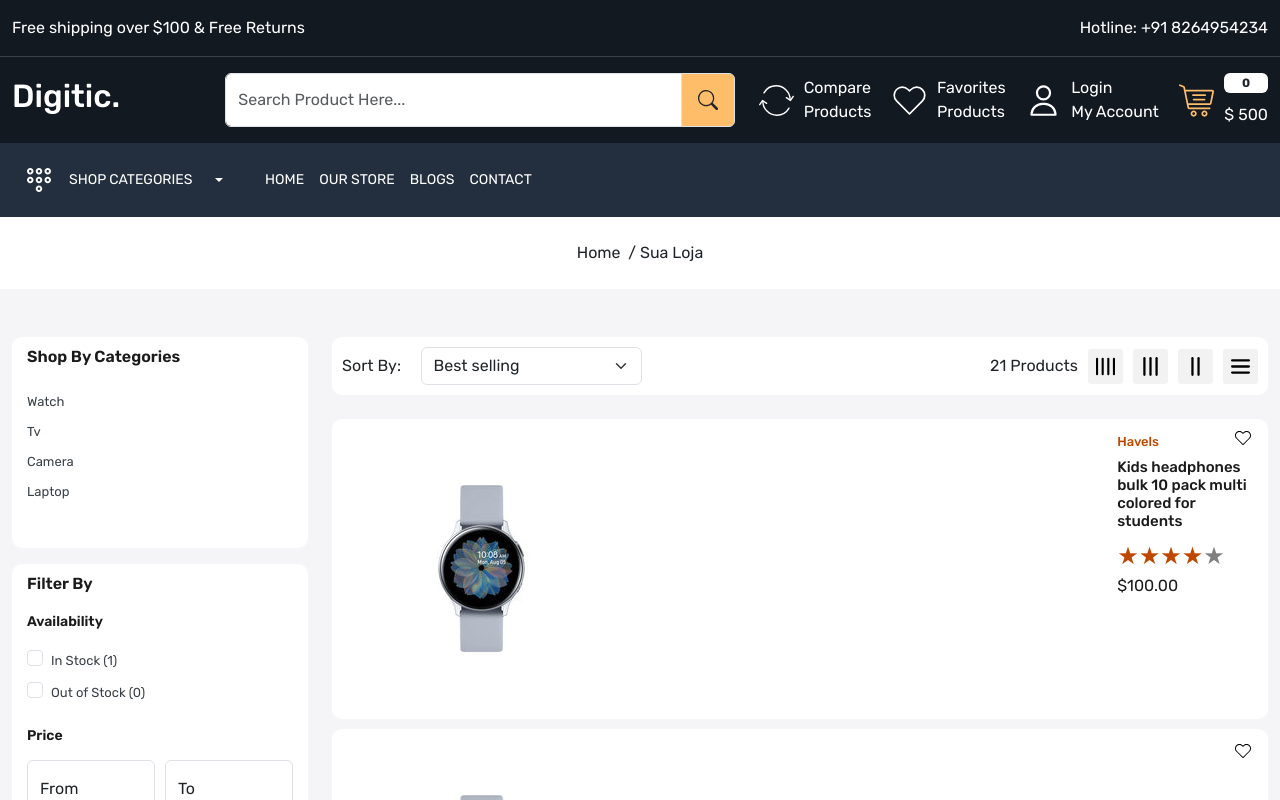
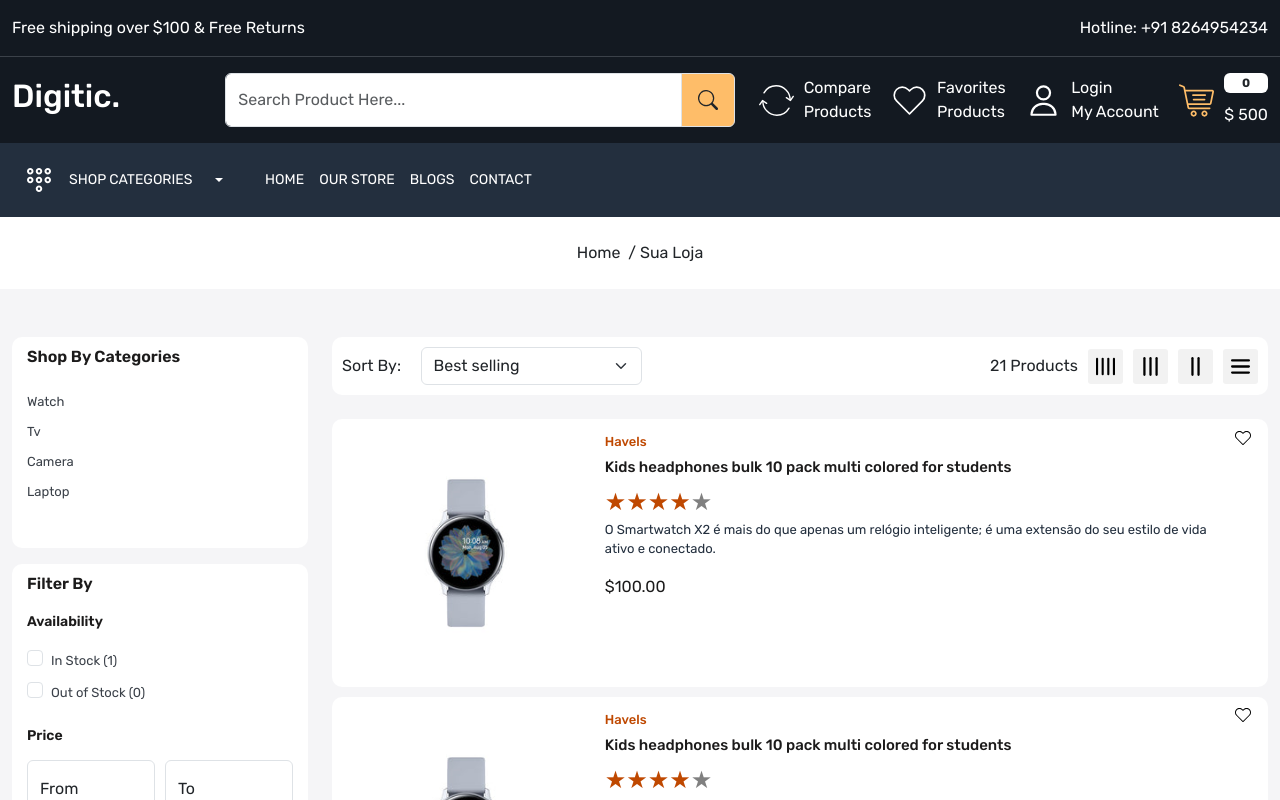
Before and after one commit to DouglasWillianBasilio/app_ecommerce, a React (Create React App) app: page /store in a window 1280 px wide. Both pictures are taken after a click on the picture 1240 px from the left and 366 px from the top of the page. Shown: the top 800 px of the page. Built offline with nearby package versions, Linux system fonts and the light colour scheme.

Commit message:
update productCard

```diff
--- a/src/App.css
+++ b/src/App.css
@@ -376,6 +376,12 @@ footer .input-group-text {
   color: var(--color-1c1b1b);
 }
 
+.product-card p.description {
+  font-size: 13px;
+  color: var(--color-232f3e);
+  margin-right: 20px;
+}
+
 .action-bar {
   top: 10%;
   right: -23px;
@@ -518,6 +524,7 @@ footer .input-group-text {
   background-color: var(--color-f2f2f2);
   padding: 8px;
   border-radius: 3px;
+  cursor: pointer;
 }
 
 .gr-12 {
@@ -541,8 +548,25 @@ footer .input-group-text {
   gap: 20px;
 }
 
+.gr-6 .product-image {
+  width: 100%;
+}
+
+.gr-6 .product-image img {
+  margin: auto;
+  display: block;
+}
+
 .gr-12 .product-card .product-image {
-  width: 270ex;
+  width: 270px;
+}
+
+.gr-12 .product-card .product-image {
+  height: auto;
+}
+
+.gr-12 .action-bar {
+  top: 17%;
 }
 
 /* Sua loja fim */
--- a/src/components/ProductCard.js
+++ b/src/components/ProductCard.js
@@ -27,6 +27,7 @@ const ProductCard = (props) => {
                         edit={false}
                         activeColor="#bf4800"
                     />
+                    <p className={`description ${grid === 12 ? "d-block" : "d-none"}`}>O Smartwatch X2 é mais do que apenas um relógio inteligente; é uma extensão do seu estilo de vida ativo e conectado.</p>
                     <p className='price'>$100.00</p>
                 </div>
                 <div className='action-bar position-absolute'>
@@ -38,7 +39,7 @@ const ProductCard = (props) => {
                 </div>
             </Link>
         </div>
-        <div className={` ${location.pathname == '/store' ? `col-${grid}` : 'col-3'}`} >
+        <div className={` ${location.pathname == '/store' ? `gr-${grid}` : 'col-3'}`} >
             <Link className='product-card position-relative'>
                 <div className='wishlist-icon position-absolute'>
                     <Link> <img src='images/wish.svg' alt='wishIMG' /> </Link>
@@ -57,6 +58,7 @@ const ProductCard = (props) => {
                         edit={false}
                         activeColor="#bf4800"
                     />
+                    <p className={`description ${grid === 12 ? "d-block" : "d-none"}`}>O Smartwatch X2 é mais do que apenas um relógio inteligente; é uma extensão do seu estilo de vida ativo e conectado.</p>
                     <p className='price'>$100.00</p>
                 </div>
                 <div className='action-bar position-absolute'>
```
